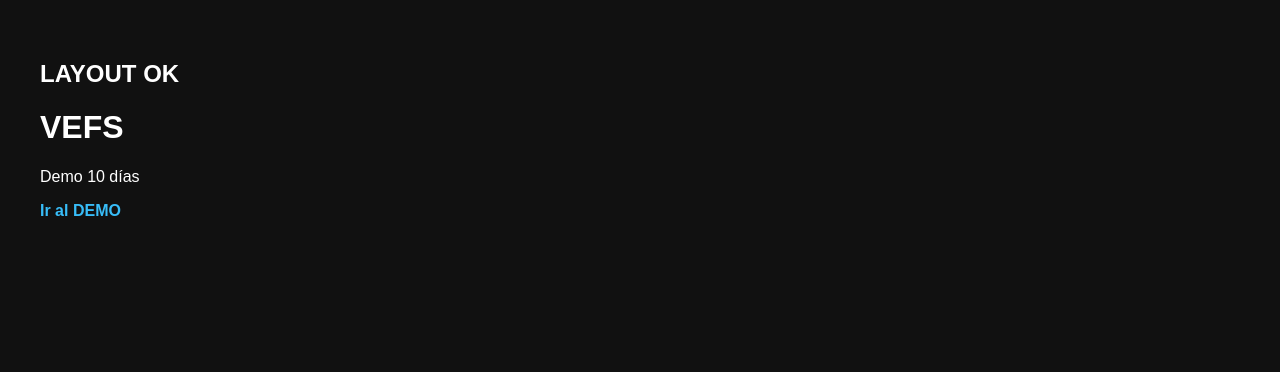
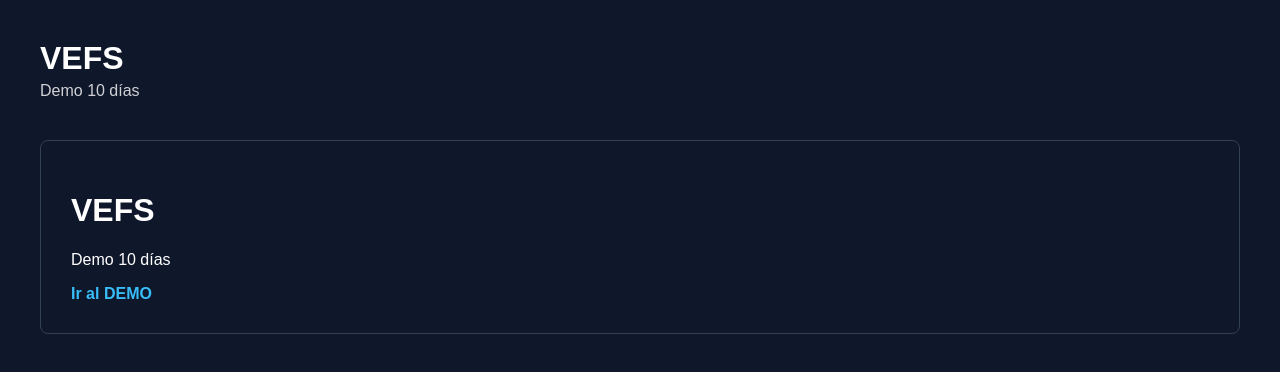
Before and after one commit to DAMIANHE/vesf-saas2, a Next.js app: page / in a window 1280 px wide. Shown: the top 372 px of the page. Built offline with nearby package versions, Linux system fonts and the light colour scheme.

Commit message:
Update layout.jsx

```diff
--- a/app/layout.jsx
+++ b/app/layout.jsx
@@ -8,9 +8,17 @@ export const metadata = {
 export default function RootLayout({ children }) {
   return (
     <html lang="es">
-      <body style={{ padding: "40px", background: "#111", color: "#fff" }}>
-        <h2>LAYOUT OK</h2>
-        {children}
+      <body>
+        <div className="container">
+          <header className="header">
+            <h1>VEFS</h1>
+            <p>Demo 10 días</p>
+          </header>
+
+          <main className="content">
+            {children}
+          </main>
+        </div>
       </body>
     </html>
   );
```
